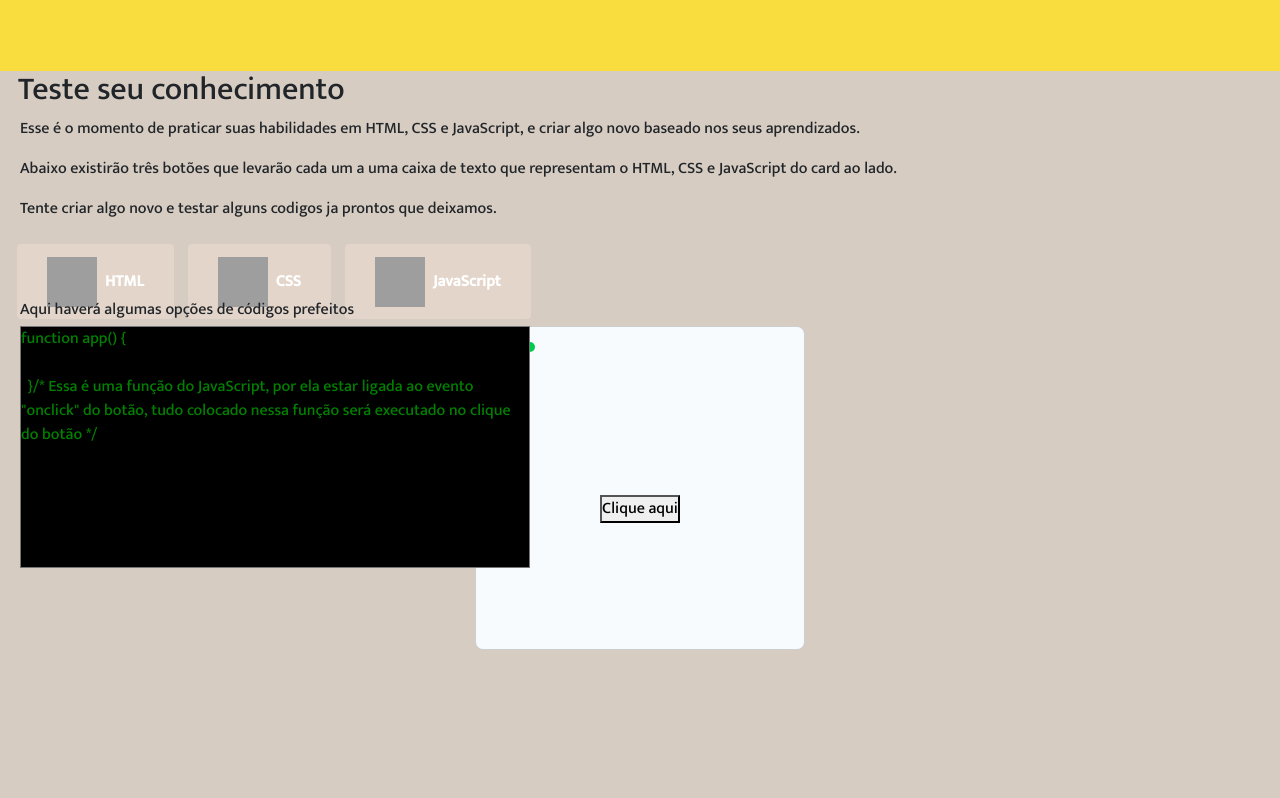
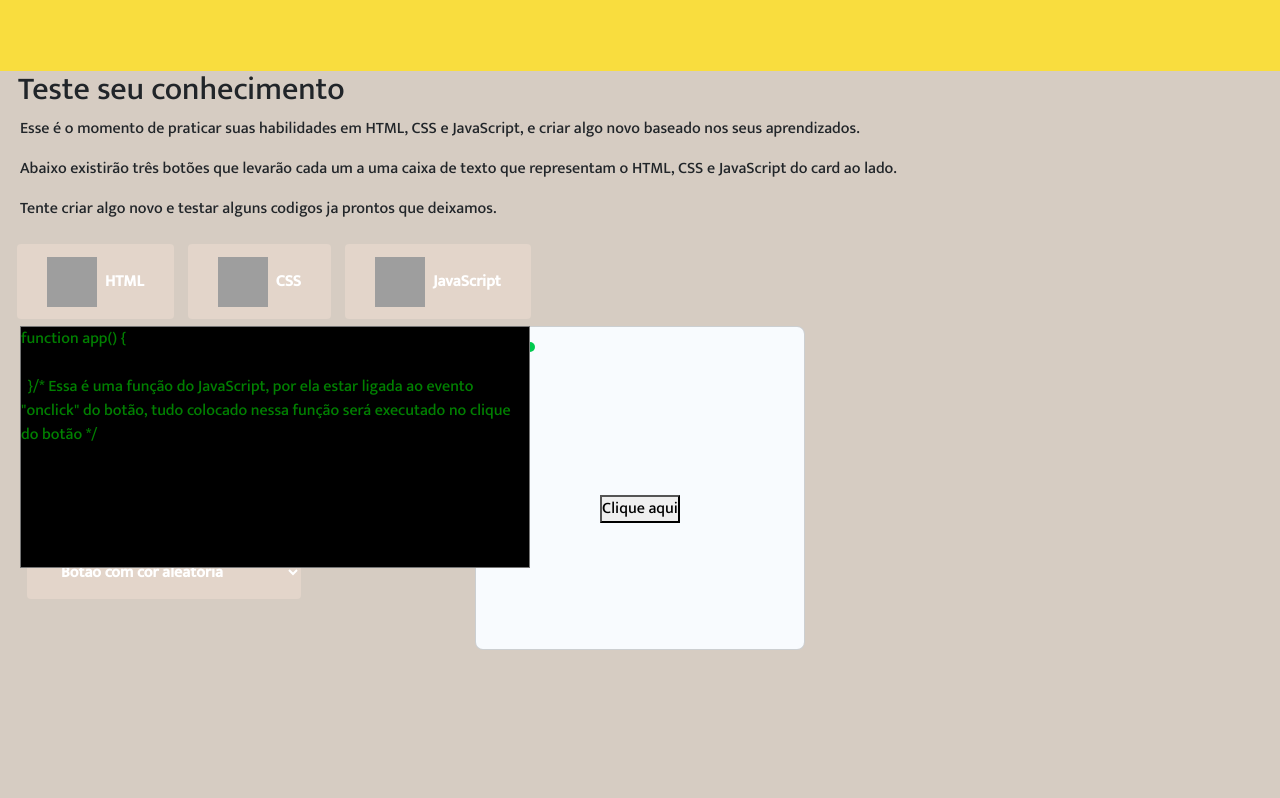
Before and after one commit to influenza/frontend2023, a React (Vite) app: page / in a window 1280 px wide. Shown: the part 4872-5670 px from the top of the page. Built offline with nearby package versions, Linux system fonts and the light colour scheme; grey boxes are pictures that could not be loaded.

Commit message:
Update App.css

```diff
--- a/src/App.css
+++ b/src/App.css
@@ -12,7 +12,7 @@ h2{
 }
 #select{
   position:absolute;
-  top:5170px;
+  top:5370px;
   margin-left: 20px;
 }
 .codigo{
```
